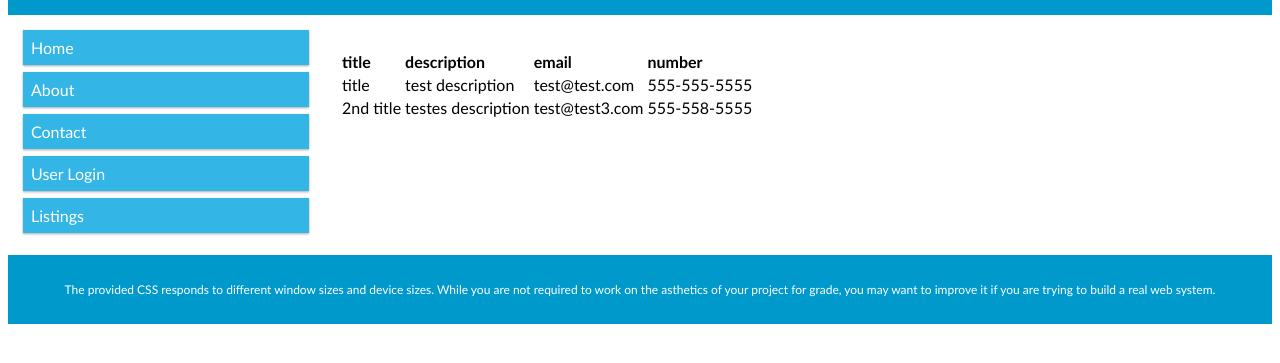
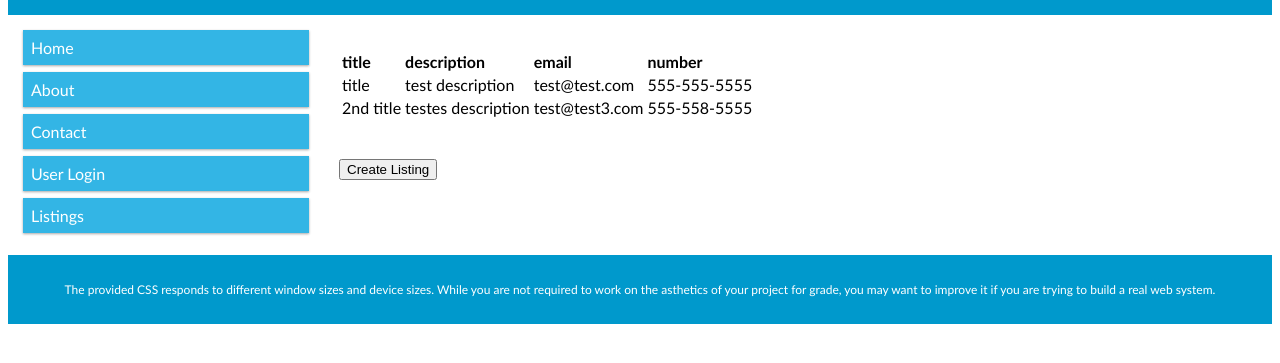
Before and after one commit to Asteriw/CMPT473-AWSApp, a plain HTML site: page TheGrandExchange/listings.html in a window 1280 px wide. Shown: the part 105-468 px from the top of the page. Drawn offline with Linux system fonts and the light colour scheme.

Commit message:
Update listings.html Add button redirect to addListings.html

```diff
--- a/TheGrandExchange/listings.html
+++ b/TheGrandExchange/listings.html
@@ -103,6 +103,8 @@
                             </th>
                         </tr>
                     </table>
+                    <br></br>
+                    <form action="addListings.html"> <input type="submit" value="Create Listing" /></form>
                 </div>
             </div>
 
```
